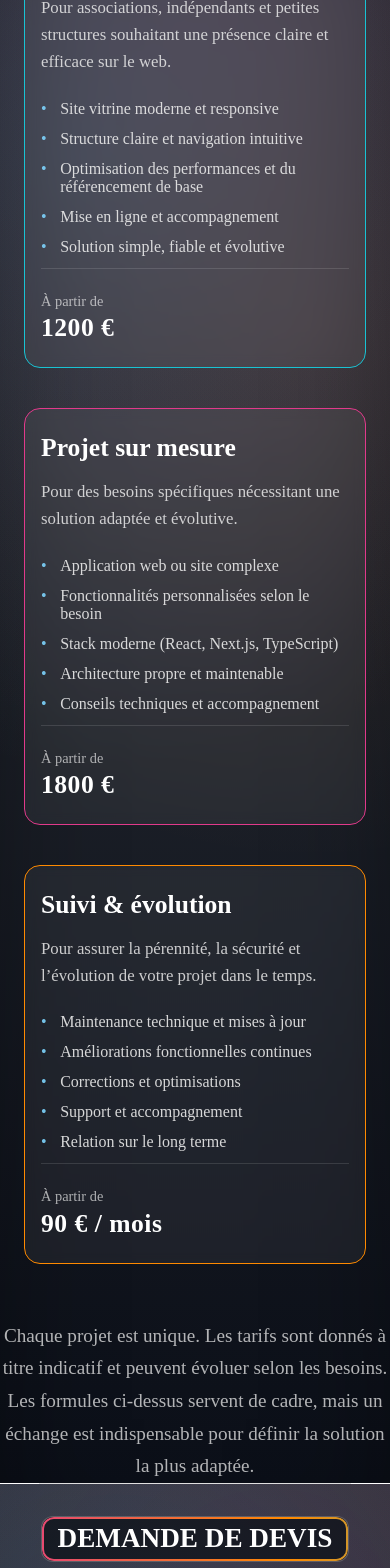
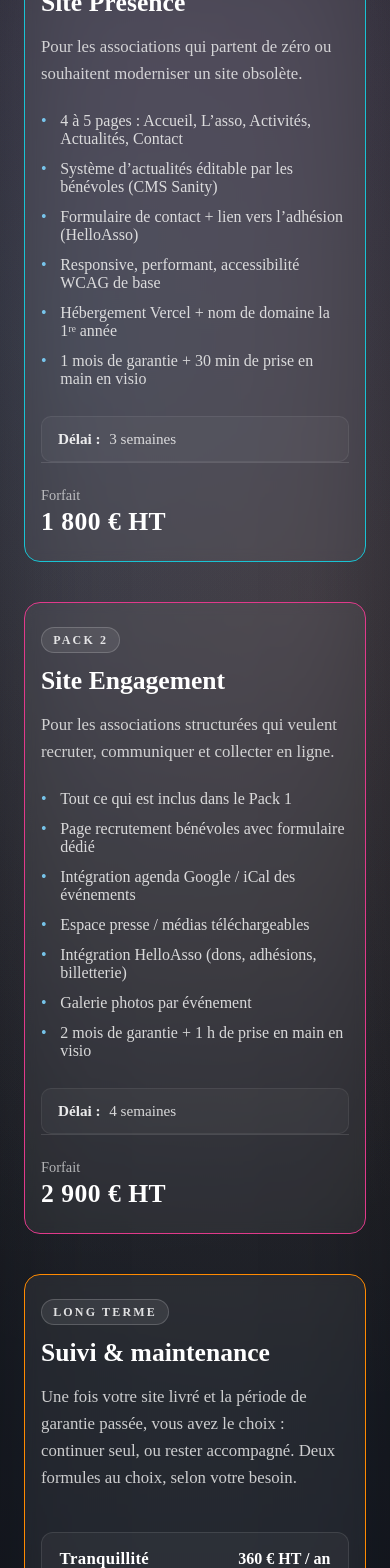
Before and after one commit to cedricauneau-ship-it/Portfolio, a Next.js app: page / in a window 390 px wide. Shown: the part 2780-4348 px from the top of the page. Built offline with nearby package versions, Linux system fonts and the light colour scheme.

Commit message:
modif des offres + formulaire

```diff
--- a/app/(portfolio)/Page.module.css
+++ b/app/(portfolio)/Page.module.css
@@ -581,12 +581,16 @@
   max-width: 1200px;
 
   display: grid;
-  grid-template-columns: repeat(3, 1fr);
+  grid-template-columns: repeat(2, 1fr);
   gap: 2.5rem;
 
   margin-top: 1.5rem;
   padding: 0 1.5rem;
   box-sizing: border-box;
+}
+
+.cardFullWidth {
+  grid-column: 1 / -1;
 }
 
 /* =========================
@@ -629,6 +633,24 @@
   border-color: #FF8A00;
 }
 
+.packLabel {
+  display: inline-block;
+  align-self: flex-start;
+
+  font-size: 0.75rem;
+  font-weight: 700;
+  letter-spacing: 0.18em;
+  text-transform: uppercase;
+
+  padding: 0.3rem 0.7rem;
+  margin-bottom: 0.8rem;
+  border-radius: 999px;
+
+  background: rgba(255, 255, 255, 0.08);
+  border: 1px solid rgba(255, 255, 255, 0.18);
+  color: rgba(255, 255, 255, 0.85);
+}
+
 .offreCard h3 {
   font-size: 1.6rem;
   margin-bottom: 1rem;
@@ -640,6 +662,77 @@
   line-height: 1.6;
   opacity: 0.85;
   margin-bottom: 1.5rem;
+}
+
+.offreMeta {
+  display: flex;
+  flex-direction: column;
+  gap: 0.3rem;
+
+  margin-top: 1rem;
+  padding: 0.8rem 1rem;
+  border-radius: 10px;
+
+  background: rgba(255, 255, 255, 0.04);
+  border: 1px solid rgba(255, 255, 255, 0.08);
+
+  font-size: 0.95rem;
+  opacity: 0.9;
+}
+
+.offreMeta strong {
+  font-weight: 600;
+  color: white;
+  margin-right: 0.3rem;
+}
+
+/* =========================
+   SUIVI & MAINTENANCE (cards récurrentes)
+========================= */
+.maintenanceTiers {
+  display: grid;
+  grid-template-columns: repeat(2, 1fr);
+  gap: 1.2rem;
+  margin-top: 1rem;
+}
+
+.maintenanceTier {
+  margin-top: 0;
+  padding: 1rem 1.1rem;
+  border-radius: 12px;
+
+  background: rgba(255, 255, 255, 0.04);
+  border: 1px solid rgba(255, 255, 255, 0.1);
+}
+
+.maintenanceTierHead {
+  display: flex;
+  justify-content: space-between;
+  align-items: baseline;
+  flex-wrap: wrap;
+  gap: 0.5rem;
+  margin-bottom: 0.4rem;
+}
+
+.maintenanceTierHead h4 {
+  margin: 0;
+  font-size: 1.05rem;
+  color: white;
+  letter-spacing: 0.02em;
+}
+
+.maintenanceTierPrice {
+  font-size: 1rem;
+  font-weight: 700;
+  color: white;
+  white-space: nowrap;
+}
+
+.maintenanceTier p {
+  font-size: 0.95rem;
+  line-height: 1.5;
+  opacity: 0.85;
+  margin: 0;
 }
 
 .offreCard ul {
@@ -695,7 +788,8 @@
 ========================= */
 .offresOutro {
   max-width: 1000px;
-  margin: 3.5rem auto 0;
+  margin: 2rem auto 0;
+  margin-bottom: 2rem;
 
   text-align: center;
   font-size: 1.2rem;
@@ -707,9 +801,9 @@
 /* =========================
    RESPONSIVE
 ========================= */
-@media (max-width: 1024px) {
-  .offresGrid {
-    grid-template-columns: repeat(2, 1fr);
+@media (max-width: 768px) {
+  .maintenanceTiers {
+    grid-template-columns: 1fr;
   }
 }
 
--- a/app/(portfolio)/page.tsx
+++ b/app/(portfolio)/page.tsx
@@ -432,67 +432,105 @@ export default function Home() {
         <h2 className="animated-border">Mes offres</h2>
 
         <div className={Style.offresGrid}>
-          {/* Offre 1 */}
+          {/* Pack 1 */}
           <div className={`${Style.offreCard} ${Style.cardBlue}`}>
-            <h3>Présence en ligne</h3>
+            <span className={Style.packLabel}>Pack 1</span>
+            <h3>Site Présence</h3>
             <p className={Style.offreIntro}>
-              Pour associations, indépendants et petites structures souhaitant une présence claire et efficace sur le web.
+              Pour les associations qui partent de zéro
+              ou souhaitent moderniser un site obsolète.
             </p>
             <ul>
-              <li>Site vitrine moderne et responsive</li>
-              <li>Structure claire et navigation intuitive</li>
-              <li>Optimisation des performances et du référencement de base</li>
-              <li>Mise en ligne et accompagnement</li>
-              <li>Solution simple, fiable et évolutive</li>
+              <li>4 à 5 pages : Accueil, L’asso, Activités, Actualités, Contact</li>
+              <li>Système d’actualités éditable par les bénévoles (CMS Sanity)</li>
+              <li>Formulaire de contact + lien vers l’adhésion (HelloAsso)</li>
+              <li>Responsive, performant, accessibilité WCAG de base</li>
+              <li>Hébergement Vercel + nom de domaine la 1ʳᵉ année</li>
+              <li>1 mois de garantie + 30 min de prise en main en visio</li>
             </ul>
+            <div className={Style.offreMeta}>
+              <span><strong>Délai :</strong> 3 semaines</span>
+            </div>
             <div className={Style.offrePrice}>
-              <span className={Style.from}>À partir de</span>
-              <span className={Style.amount}> 1200 €</span>
+              <span className={Style.from}>Forfait</span>
+              <span className={Style.amount}>1 800 € HT</span>
             </div>
           </div>
 
-          {/* Offre 2 */}
+          {/* Pack 2 */}
           <div className={`${Style.offreCard} ${Style.cardRose}`}>
-            <h3>Projet sur mesure</h3>
+            <span className={Style.packLabel}>Pack 2</span>
+            <h3>Site Engagement</h3>
             <p className={Style.offreIntro}>
-              Pour des besoins spécifiques nécessitant une solution adaptée et évolutive.
+              Pour les associations structurées qui veulent
+              recruter, communiquer et collecter en ligne.
             </p>
             <ul>
-              <li>Application web ou site complexe</li>
-              <li>Fonctionnalités personnalisées selon le besoin</li>
-              <li>Stack moderne (React, Next.js, TypeScript)</li>
-              <li>Architecture propre et maintenable</li>
-              <li>Conseils techniques et accompagnement</li>
+              <li>Tout ce qui est inclus dans le Pack 1</li>
+              <li>Page recrutement bénévoles avec formulaire dédié</li>
+              <li>Intégration agenda Google / iCal des événements</li>
+              <li>Espace presse / médias téléchargeables</li>
+              <li>Intégration HelloAsso (dons, adhésions, billetterie)</li>
+              <li>Galerie photos par événement</li>
+              <li>2 mois de garantie + 1 h de prise en main en visio</li>
             </ul>
+            <div className={Style.offreMeta}>
+              <span><strong>Délai :</strong> 4 semaines</span>
+            </div>
             <div className={Style.offrePrice}>
-              <span className={Style.from}>À partir de</span>
-              <span className={Style.amount}> 1800 €</span>
+              <span className={Style.from}>Forfait</span>
+              <span className={Style.amount}>2 900 € HT</span>
             </div>
           </div>
 
-          {/* Offre 3 */}
-          <div className={`${Style.offreCard} ${Style.cardOrange}`}>
-            <h3>Suivi & évolution</h3>
+          {/* Suivi & maintenance */}
+          <div className={`${Style.offreCard} ${Style.cardOrange} ${Style.cardFullWidth}`}>
+            <span className={Style.packLabel}>Long terme</span>
+            <h3>Suivi &amp; maintenance</h3>
             <p className={Style.offreIntro}>
-              Pour assurer la pérennité, la sécurité et l’évolution de votre projet dans le temps.
+              Une fois votre site livré et la période de garantie passée,
+              vous avez le choix : continuer seul, ou rester accompagné.
+              Deux formules au choix, selon votre besoin.
             </p>
-            <ul>
-              <li>Maintenance technique et mises à jour</li>
-              <li>Améliorations fonctionnelles continues</li>
-              <li>Corrections et optimisations</li>
-              <li>Support et accompagnement</li>
-              <li>Relation sur le long terme</li>
-            </ul>
-            <div className={Style.offrePrice}>
-              <span className={Style.from}>À partir de</span>
-              <span className={Style.amount}> 90 € / mois</span>
+
+            <div className={Style.maintenanceTiers}>
+              <div className={Style.maintenanceTier}>
+                <div className={Style.maintenanceTierHead}>
+                  <h4>Tranquillité</h4>
+                  <span className={Style.maintenanceTierPrice}>360 € HT / an</span>
+                </div>
+                <ul>
+                  <li>Je vérifie chaque semaine que votre site est bien en ligne et sécurisé</li>
+                  <li>Je m’occupe des mises à jour techniques pour vous</li>
+                  <li>Une petite modification par mois (texte, photo, horaire...)</li>
+                  <li>Vous m’écrivez par e-mail, je réponds sous 48 h</li>
+                </ul>
+              </div>
+
+              <div className={Style.maintenanceTier}>
+                <div className={Style.maintenanceTierHead}>
+                  <h4>Accompagnement</h4>
+                  <span className={Style.maintenanceTierPrice}>960 € HT / an</span>
+                </div>
+                <ul>
+                  <li>Tout ce qui est inclus dans la formule Tranquillité</li>
+                  <li>2 à 3 h par mois pour faire évoluer votre site (nouvelle page, nouveau formulaire...)</li>
+                  <li>Vos questions sans limite, par e-mail ou en visio</li>
+                  <li>Réponse sous 24 h</li>
+                  <li>Un point d’une demi-heure tous les 3 mois pour faire le bilan</li>
+                </ul>
+              </div>
+            </div>
+
+            <div className={Style.offreMeta}>
+              <span><strong>Engagement :</strong> 1 an, renouvelable</span>
             </div>
           </div>
         </div>
         <p className={Style.offresOutro}>
-          Chaque projet est unique. Les tarifs sont donnés à titre indicatif et peuvent évoluer selon les besoins.<br />
-          Les formules ci-dessus servent de cadre,
-          mais un échange est indispensable pour définir la solution la plus adaptée.
+          Prix HT. Tout est inclus du premier échange à la mise en ligne,
+          hors contenus (textes, photos) et services tiers payants.
+          Avant tout devis, on prend le temps d’un appel pour cadrer votre besoin.
         </p>
 
       </section>
@@ -508,23 +546,22 @@ export default function Home() {
             Chaque projet est unique.
             Cette demande de devis permet de mieux comprendre votre besoin
             afin de préparer un échange clair et pertinent.
-            <br />
             Elle ne vous engage à rien.
           </p>
 
           {!submitted ? (
           <form className={Style.devisForm} onSubmit={sendEmail}>
 
-            {/* Type de projet */}
+            {/* Prestation souhaitée */}
             <div className={Style.formGroup}>
-              <label htmlFor="type">Type de projet</label>
+              <label htmlFor="type">Quelle prestation vous intéresse ?</label>
               <select id="type" name="type" required>
                 <option value="">Sélectionnez une option</option>
-                <option value="site vitrine">Site vitrine</option>
-                <option value="app web">Application web</option>
-                <option value="refonte / amélioration">Refonte / amélioration</option>
-                <option value="maintenance / suivi">Maintenance / suivi</option>
-                <option value="autre">Autre</option>
+                <option value="Pack 1 - Site Présence">Pack 1 — Site Présence (1 500 €)</option>
+                <option value="Pack 2 - Site Engagement">Pack 2 — Site Engagement (2 900 €)</option>
+                <option value="Suivi et maintenance">Suivi &amp; maintenance (360 ou 960 € / an)</option>
+                <option value="Refonte d'un site existant">Refonte d’un site existant (à définir)</option>
+                <option value="Autre">Autre (à définir)</option>
               </select>
             </div>
 
@@ -533,9 +570,10 @@ export default function Home() {
               <label htmlFor="budget">Budget estimé</label>
               <select id="budget" name="budget" required>
                 <option value="">Sélectionnez une option</option>
-                <option value="<1000">Moins de 1 000 €</option>
-                <option value="1000-2000">1 000 – 2 000 €</option>
-                <option value="2000-5000">2 000 – 5 000 €</option>
+                <option value="<1500">Moins de 1 500 €</option>
+                <option value="1500-3000">1 500 – 3 000 €</option>
+                <option value="3000-5000">3 000 – 5 000 €</option>
+                <option value=">5000">Plus de 5 000 €</option>
                 <option value="à définir">À définir ensemble</option>
               </select>
             </div>
@@ -557,8 +595,9 @@ export default function Home() {
               <label htmlFor="delay">Délai souhaité (optionnel)</label>
               <select id="delay" name="delay">
                 <option value="non précisé">Non précisé</option>
-                <option value="urgent">Dès que possible</option>
-                <option value="1-2 mois">1 à 2 mois</option>
+                <option value="rapide">Le plus vite possible (3 à 4 semaines)</option>
+                <option value="1-2 mois">Dans 1 à 2 mois</option>
+                <option value="3-6 mois">Dans 3 à 6 mois</option>
                 <option value="flexible">Flexible</option>
               </select>
             </div>
```
